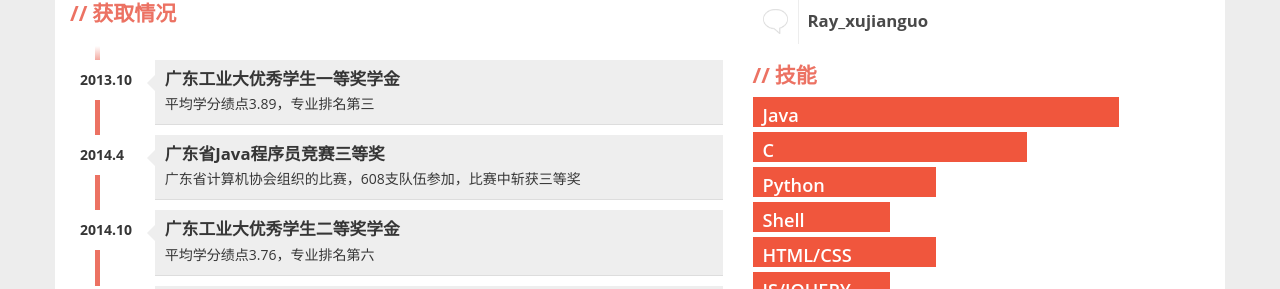
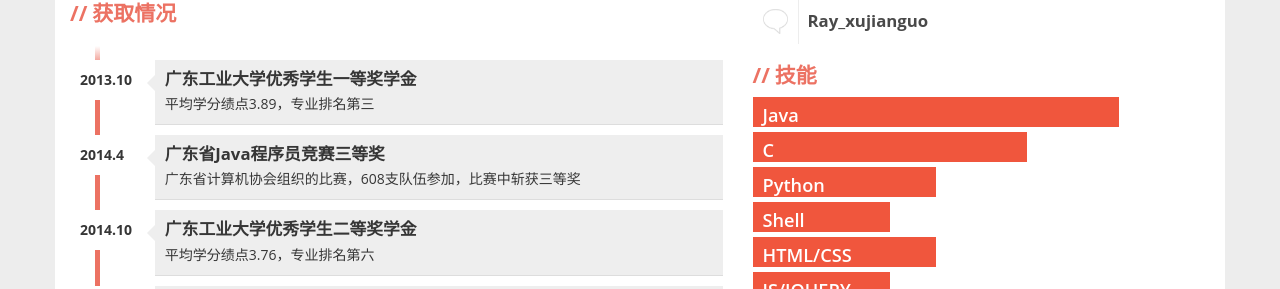
Before and after one commit to xujianguo/xujianguo.github.io, a plain HTML site: page index.html in a window 1280 px wide. Shown: the part 414-703 px from the top of the page. Drawn offline with Linux system fonts and the light colour scheme.

Commit message:
change the index.html

```diff
--- a/index.html
+++ b/index.html
@@ -42,7 +42,7 @@
 					<li>
 				  <div class="year pull-left">2013.10</div>
 				  <div class="description pull-right">
-				    <h3>广东工业大优秀学生一等奖学金</h3>
+				    <h3>广东工业大学优秀学生一等奖学金</h3>
 					<p>平均学分绩点3.89，专业排名第三</p>
 				  </div>
 				</li>
@@ -56,7 +56,7 @@
 				<li>
 				  <div class="year pull-left">2014.10</div>
 				  <div class="description pull-right">
-					 <h3>广东工业大优秀学生二等奖学金</h3>
+					 <h3>广东工业大学优秀学生二等奖学金</h3>
 					<p>平均学分绩点3.76，专业排名第六</p>
 				  </div>
 				</li>
```
